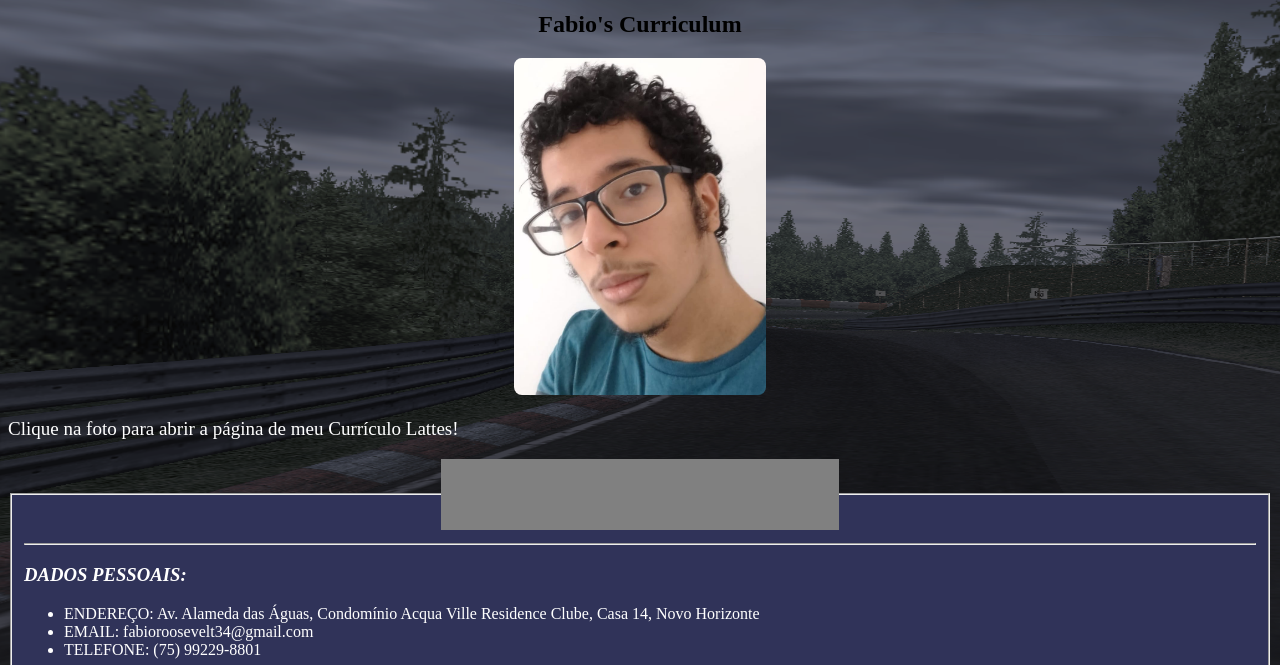
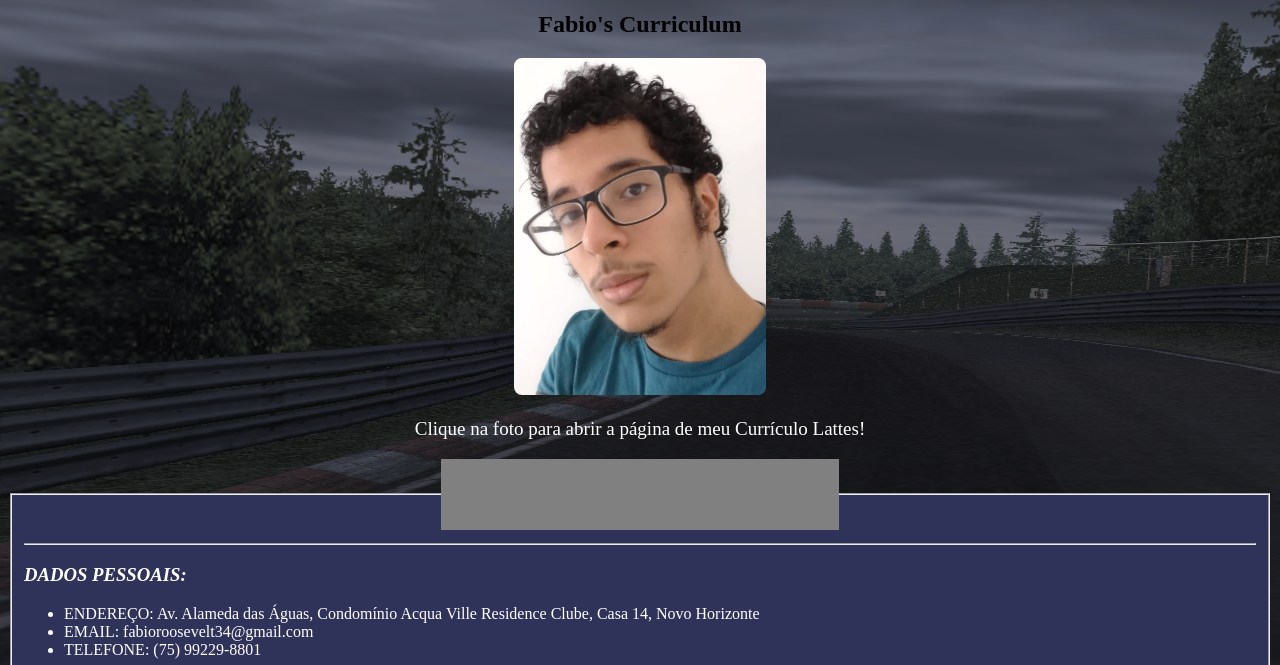
Before and after one commit to FabioRoosevelt/fabiorooseveltjrcurriculum, a plain HTML site: page index.html in a window 1280 px wide. Shown: the part 135-800 px from the top of the page. Drawn offline with Linux system fonts and the light colour scheme.

Commit message:
Update index.html

```diff
--- a/index.html
+++ b/index.html
@@ -51,7 +51,7 @@ text-align: center;
 <BODY BACKGROUND=bg.png >
 <H1 ALIGN=CENTER> CURRICULO VITAE</H1>
 <H2 ALIGN=CENTER>Fabio's Curriculum</H2>
-<CENTER><IMG SRC=3por4.jpeg alt="Foto minha aqui." WIDTH=20%  usemap="#workmap"></CENTER><p style="font-size: 19px; color: white;">Clique na foto para abrir a página de meu Currículo Lattes!</p>
+<CENTER><IMG SRC=3por4.jpeg alt="Foto minha aqui." WIDTH=20%  usemap="#workmap"></CENTER><CENTER><p style="font-size: 19px; color: white;">Clique na foto para abrir a página de meu Currículo Lattes!</p></CENTER>
 <map name="workmap">
   <area shape="square" coords="0,0,250,500" alt="Curriculo Lattes" href="http://lattes.cnpq.br/7049812424062025">
 <fieldset>
```
